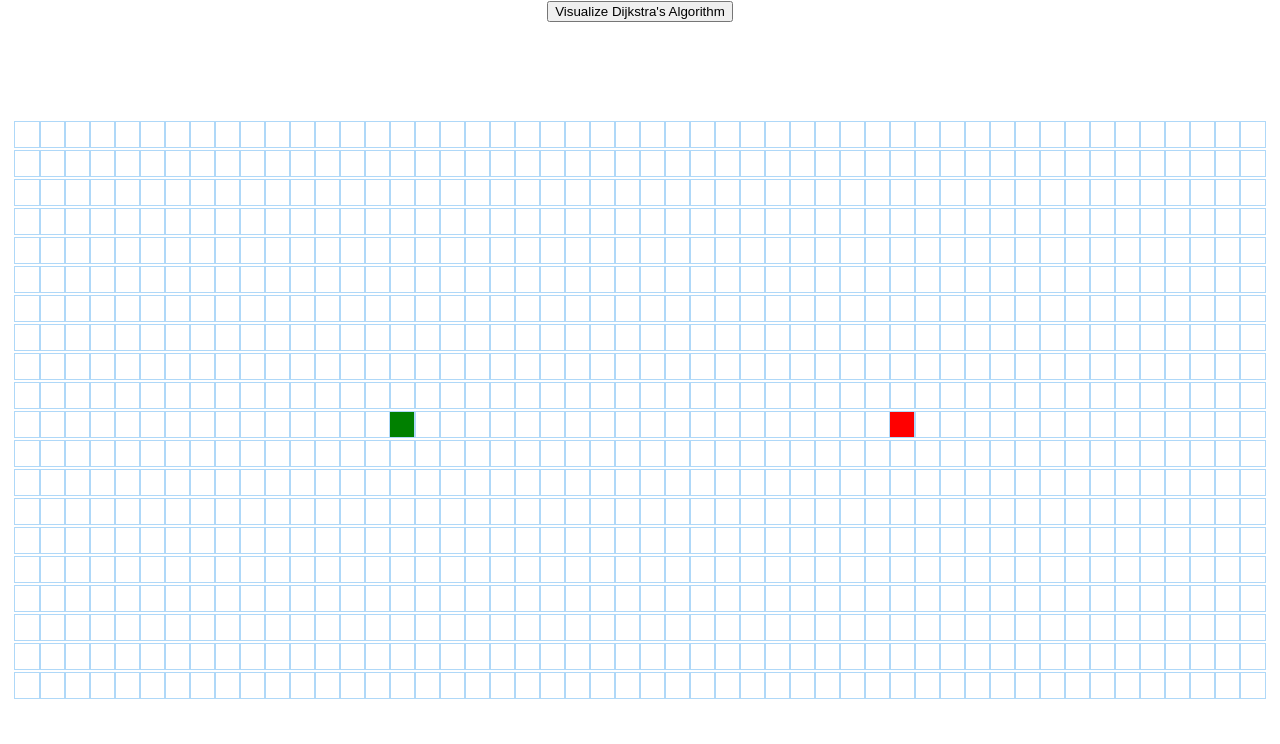
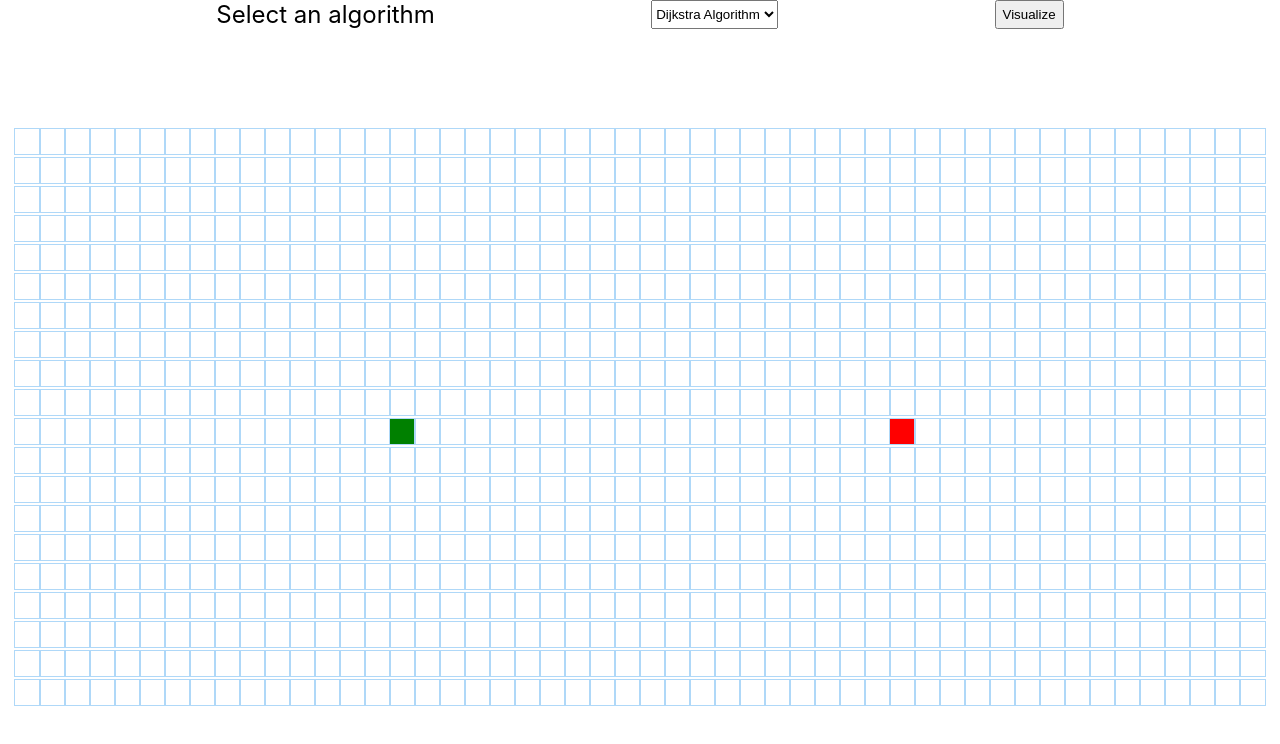
Before and after one commit to sakshi-dhamija/Pathfinder-Visualiser, a React (Create React App) app: page / in a window 1280 px wide. Shown: the top 744 px of the page. Built offline with nearby package versions, Linux system fonts and the light colour scheme.

Commit message:
Added a drop down menu for holding different algorithms

```diff
--- a/src/PathfindingVisualiser/PathfindingVisualiser.css
+++ b/src/PathfindingVisualiser/PathfindingVisualiser.css
@@ -1,3 +1,9 @@
 .grid {
-    margin: 100px 0 0;
-  }
+  margin: 100px 0 0;
+}
+.dropDown {
+  display: flex;
+  flex-direction: row;
+  justify-content: space-evenly;
+  font-size: x-large;
+}
--- a/src/PathfindingVisualiser/PathfindingVisualiser.jsx
+++ b/src/PathfindingVisualiser/PathfindingVisualiser.jsx
@@ -71,15 +71,45 @@ export default class PathfindingVisualiser extends Component {
     const nodesInShortestPathOrder = getNodesInShortestPathOrder(finishNode);
     this.animateDijkstra(visitedNodesInOrder, nodesInShortestPathOrder);
   }
+  //We take the value of the option element when a button is clicked and then compare it with
+  //the string values of all the algorithms we would implement. When an algorithm
+  //matches, its function (like this.visualizeDijkstra()) is called
+  chooseAlgorithm(){
+      const algorithm = document.getElementById("algos").value;
+      if(algorithm === "Dijkstra"){
+        this.visualizeDijkstra();
+      }
+      else if(algorithm === "Algo2"){
+        alert("Algorithm 2 hasn't been implemented yet");
+      }
+      else if(algorithm === "Algo3"){
+        alert("Algorithm 3 hasn't been implemented ye");
+      }
+  }
 
   render() {
     const {grid, mouseIsPressed} = this.state;
 
     return (
       <>
-        <button onClick={() => this.visualizeDijkstra()}>
-          Visualize Dijkstra's Algorithm
-        </button>
+        <div className = "dropDown">
+          <label>Select an algorithm</label>
+          <select id="algos">
+            <option value="Dijkstra">
+                Dijkstra Algorithm
+            </option>
+            <option value="Algo2">
+                Algorithm 2
+            </option>
+            <option value="Algo3">
+                Algorithm 3
+            </option>
+          </select>
+          <button onClick={() => this.chooseAlgorithm()}>
+                Visualize
+          </button>
+        </div>
+
         <div className="grid">
           {grid.map((row, rowIdx) => {
             return (
```
